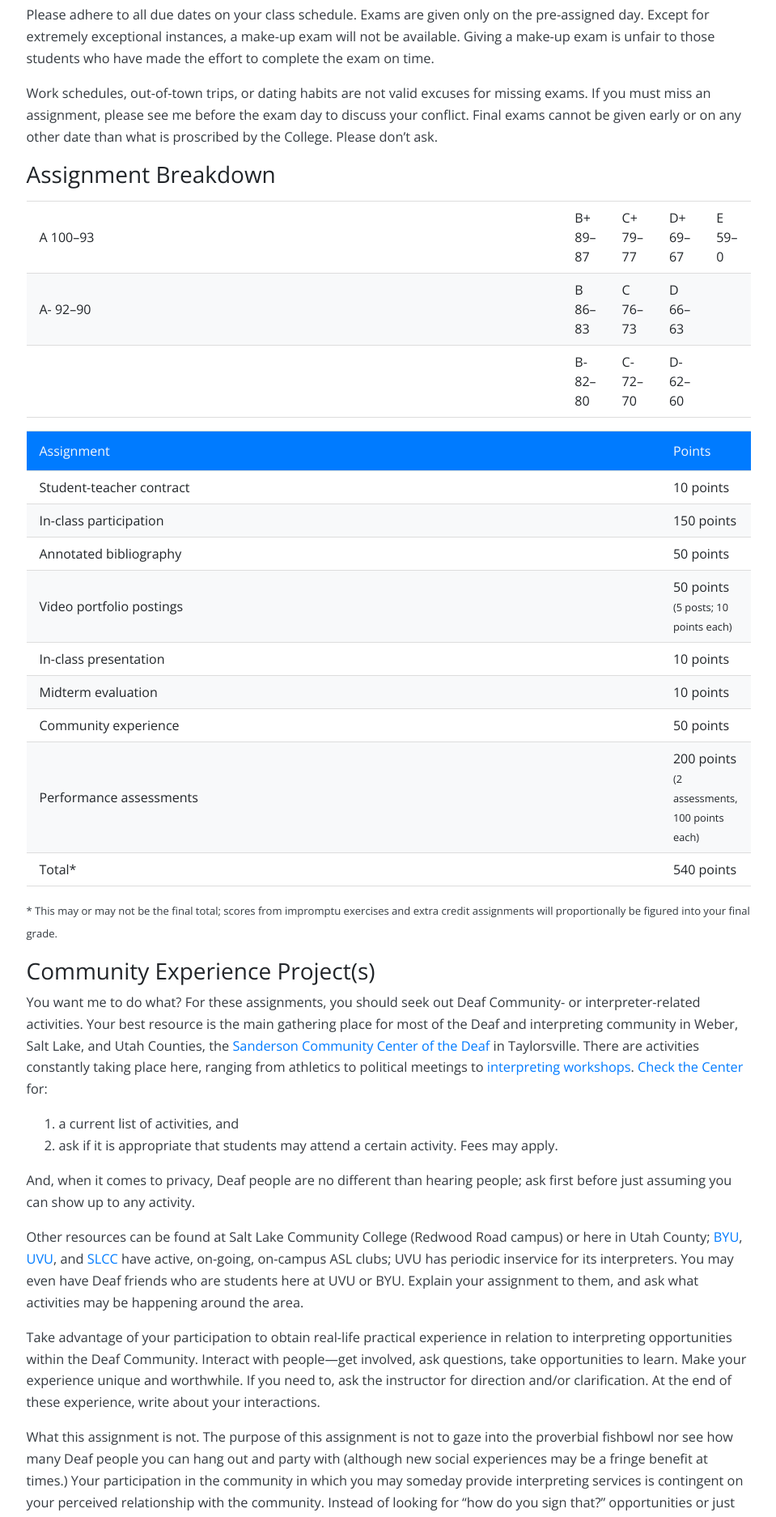
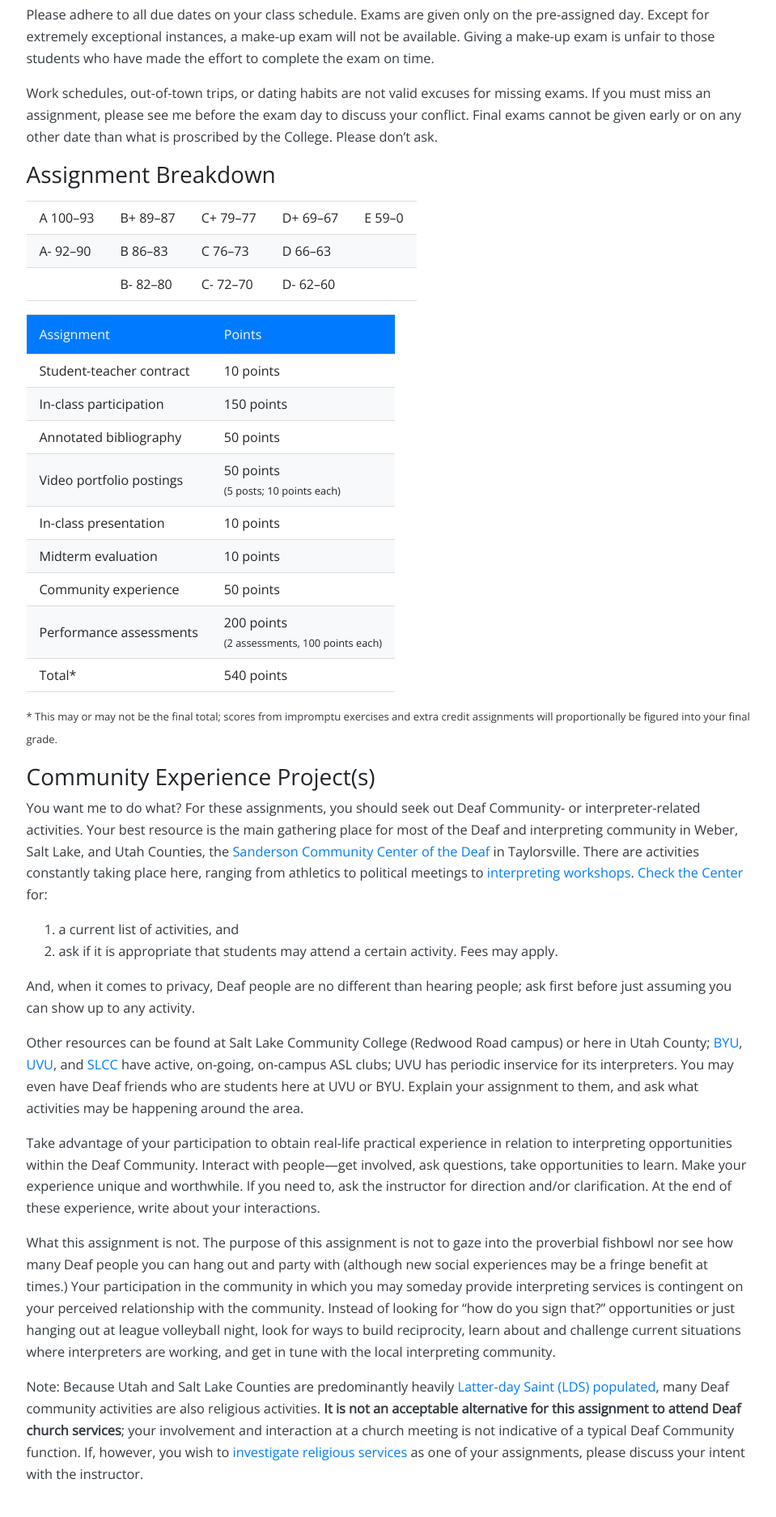
Before and after one commit to intrpr/jekyll-portfol-test, a Jekyll site: the page built from _posts/2019-06-09-assignments.md, in a window 1280 px wide. Shown: the part 2753-4627 px from the top of the page at 81% size, without its empty margins (160-1119 px from the left). Built offline with Jekyll 4.4.1, drawn with Linux system fonts in a browser that asks for light colours; nearby versions of some CDN libraries; our own code applies the rules of GitHub Pages for plain Markdown files; comment, search, counter and statistics services are not loaded.

Commit message:
Update _articles.scss

```diff
--- a/_sass/_articles.scss
+++ b/_sass/_articles.scss
@@ -123,12 +123,12 @@
         overflow-x: auto;
         margin: 1rem 0;
         width: 100%;
+        table-layout: fixed;
 
         td {
             border: 1px solid #ddd;
             border-width: 1px 0;
             padding: .5em 1em;
-            width: 100%;
         }
 
         th {
```
